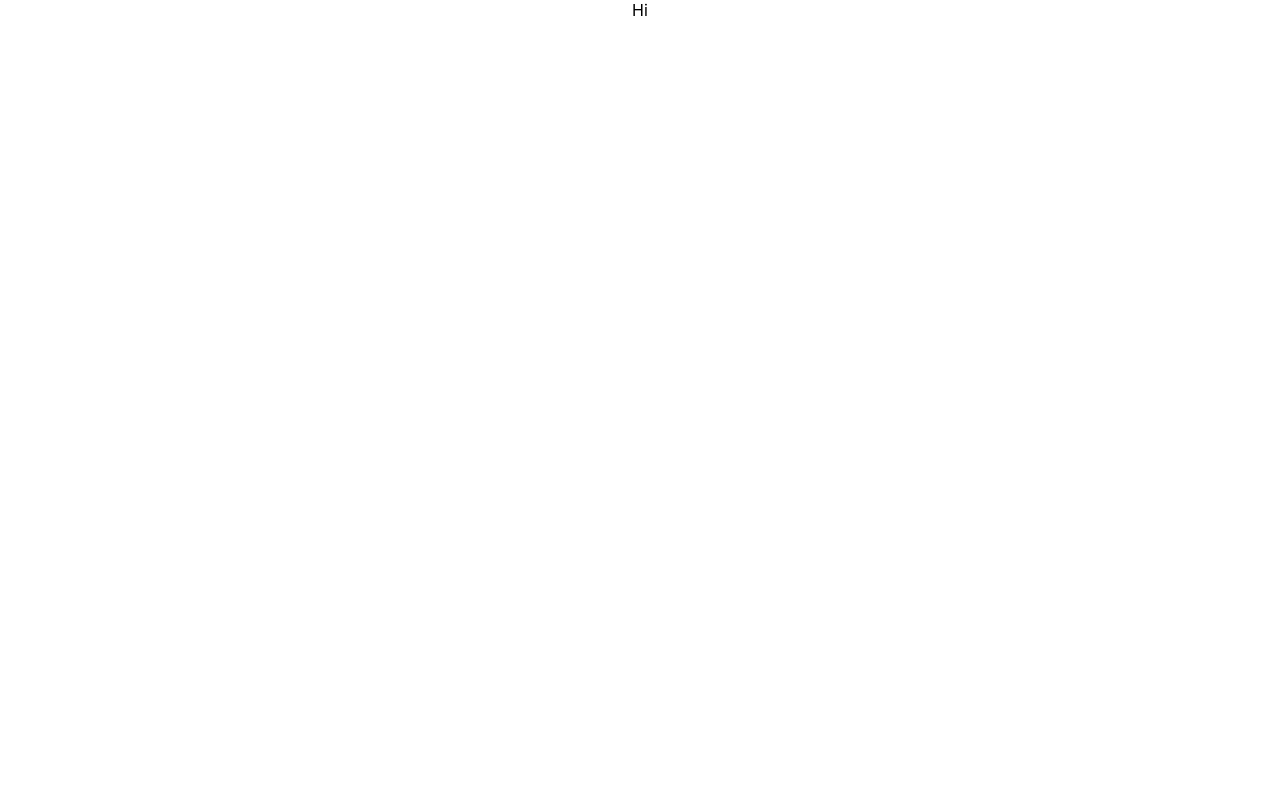
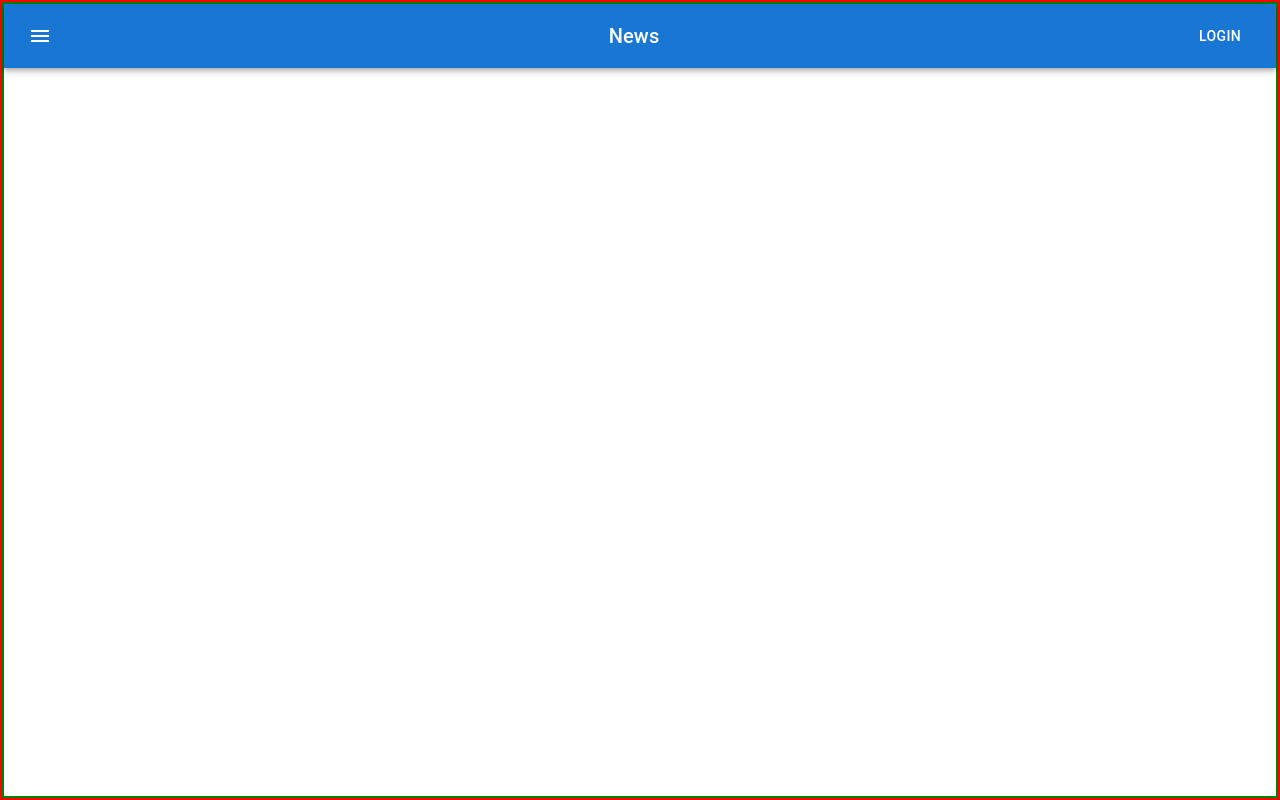
Before and after one commit to marsafy1/federated-knn, a React (Create React App) app in the folder knn-frontend/: page / in a window 1280 px wide. Built offline with nearby package versions, Linux system fonts and the light colour scheme.

Commit message:
Added navbar + installed icons lib

```diff
--- a/knn-frontend/package.json
+++ b/knn-frontend/package.json
@@ -5,6 +5,7 @@
   "dependencies": {
     "@emotion/react": "^11.11.4",
     "@emotion/styled": "^11.11.5",
+    "@mui/icons-material": "^5.15.17",
     "@mui/material": "^5.15.17",
     "@testing-library/jest-dom": "^5.17.0",
     "@testing-library/react": "^13.4.0",
--- a/knn-frontend/src/App.css
+++ b/knn-frontend/src/App.css
@@ -1,38 +1,8 @@
 .App {
   text-align: center;
-}
+  border: 2px solid green;
+  height: 100%;
 
-.App-logo {
-  height: 40vmin;
-  pointer-events: none;
-}
-
-@media (prefers-reduced-motion: no-preference) {
-  .App-logo {
-    animation: App-logo-spin infinite 20s linear;
-  }
-}
-
-.App-header {
-  background-color: #282c34;
-  min-height: 100vh;
   display: flex;
   flex-direction: column;
-  align-items: center;
-  justify-content: center;
-  font-size: calc(10px + 2vmin);
-  color: white;
 }
-
-.App-link {
-  color: #61dafb;
-}
-
-@keyframes App-logo-spin {
-  from {
-    transform: rotate(0deg);
-  }
-  to {
-    transform: rotate(360deg);
-  }
-}
--- a/knn-frontend/src/App.js
+++ b/knn-frontend/src/App.js
@@ -1,8 +1,11 @@
 import './App.css';
+import Navbar from './components/Navbar';
 
 function App() {
   return (
-    <div className="App">Hi</div>
+    <div className="App">
+      <Navbar/>
+    </div>
   );
 }
 
--- /dev/null
+++ b/knn-frontend/src/components/Navbar.js
@@ -0,0 +1,32 @@
+import * as React from 'react';
+import AppBar from '@mui/material/AppBar';
+import Box from '@mui/material/Box';
+import Toolbar from '@mui/material/Toolbar';
+import Typography from '@mui/material/Typography';
+import Button from '@mui/material/Button';
+import IconButton from '@mui/material/IconButton';
+import MenuIcon from '@mui/icons-material/Menu';
+
+export default function Navbar() {
+  return (
+    <Box sx={{ flexGrow: 1 }}>
+      <AppBar position="static">
+        <Toolbar>
+          <IconButton
+            size="large"
+            edge="start"
+            color="inherit"
+            aria-label="menu"
+            sx={{ mr: 2 }}
+          >
+            <MenuIcon />
+          </IconButton>
+          <Typography variant="h6" component="div" sx={{ flexGrow: 1 }}>
+            News
+          </Typography>
+          <Button color="inherit">Login</Button>
+        </Toolbar>
+      </AppBar>
+    </Box>
+  );
+}
--- a/knn-frontend/src/index.css
+++ b/knn-frontend/src/index.css
@@ -1,13 +1,24 @@
+*, *::before, *::after {
+  box-sizing: border-box;
+  margin: 0;
+}
+
 body {
-  margin: 0;
+  position: relative;
   font-family: -apple-system, BlinkMacSystemFont, 'Segoe UI', 'Roboto', 'Oxygen',
     'Ubuntu', 'Cantarell', 'Fira Sans', 'Droid Sans', 'Helvetica Neue',
     sans-serif;
   -webkit-font-smoothing: antialiased;
   -moz-osx-font-smoothing: grayscale;
+  border: 2px solid red;
+  height: 100vh;
 }
 
 code {
   font-family: source-code-pro, Menlo, Monaco, Consolas, 'Courier New',
     monospace;
 }
+
+#root{
+  height: 100%;
+}
```
Also changed, not shown: 1 other file (tests, documents, lock files or other folders).
